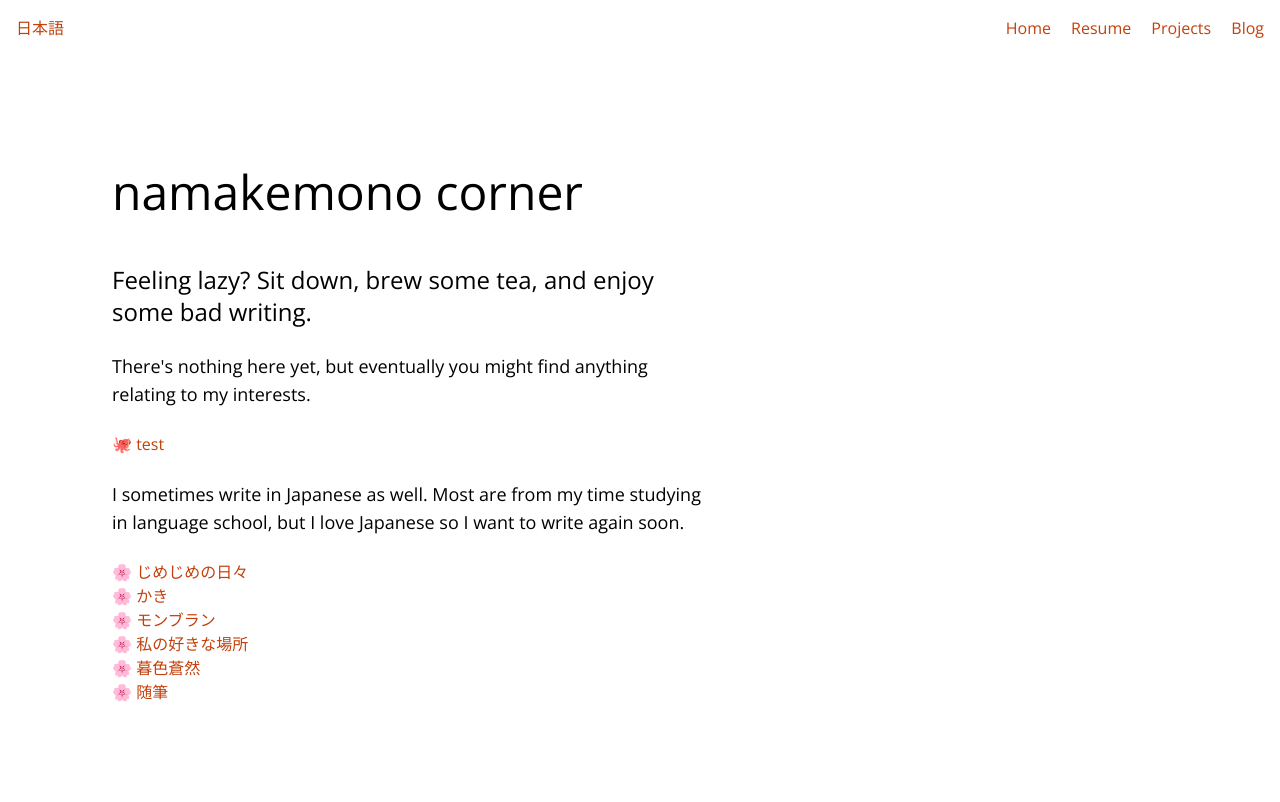
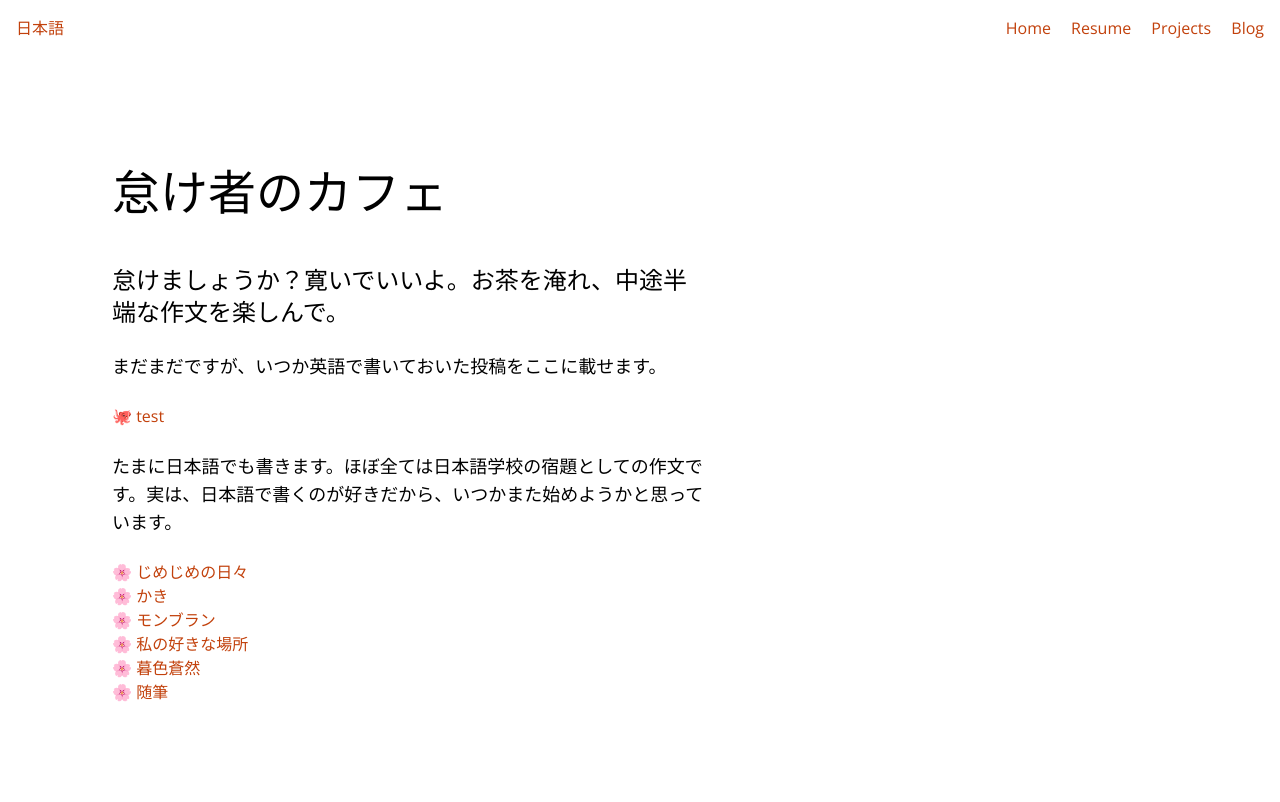
Before and after one commit to cmcclain89/namakemono.dev, an Astro site: page /ja/blog in a window 1280 px wide. Shown: the top 802 px of the page. Built offline with nearby package versions, Linux system fonts and the light colour scheme; Astro itself is replaced by a stand-in of ours.

Commit message:
more content writing

```diff
--- a/src/pages/ja/blog.astro
+++ b/src/pages/ja/blog.astro
@@ -4,15 +4,14 @@ const japanesePosts = await Astro.glob("../../pages/en/sakubun/*.md");
 const posts = await Astro.glob("../../pages/en/blog/*.md");
 ---
 
-<BaseLayout pageTitle="a cursed place." pageHeader="namakemono corner">
+<BaseLayout pageTitle="a cursed place." pageHeader="怠け者のカフェ">
   <div class="max-w-prose space-y-6">
     <h2 class="text-2xl">
-      Feeling lazy? Sit down, brew some tea, and enjoy some bad writing.
+      怠けましょうか？寛いでいいよ。お茶を淹れ、中途半端な作文を楽しんで。
     </h2>
 
     <h3 class="text-lg">
-      There's nothing here yet, but eventually you might find anything relating
-      to my interests.
+      まだまだですが、いつか英語で書いておいた投稿をここに載せます。
     </h3>
     <ul>
       <ul>
@@ -32,8 +31,7 @@ const posts = await Astro.glob("../../pages/en/blog/*.md");
       </ul>
     </ul>
     <h3 class="text-lg">
-      I sometimes write in Japanese as well. Most are from my time studying in
-      language school, but I love Japanese so I want to write again soon.
+      たまに日本語でも書きます。ほぼ全ては日本語学校の宿題としての作文です。実は、日本語で書くのが好きだから、いつかまた始めようかと思っています。
     </h3>
     <ul>
       {
```
